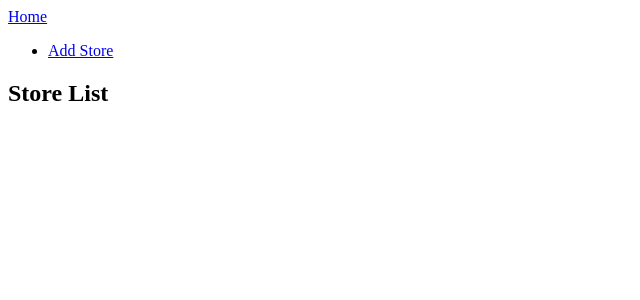
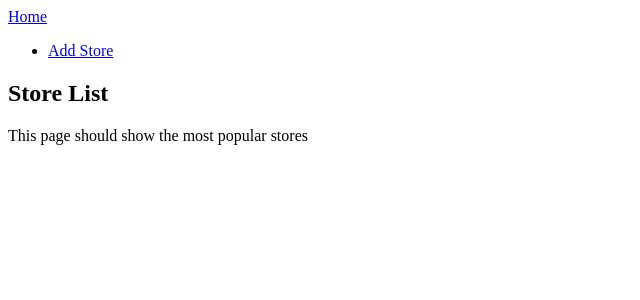
Before and after one commit to nialldbarber/roast-me, a React app in the folder frontend/: page / in a window 1280 px wide. Shown: the top 300 px of the page, without its empty margins (0-640 px from the left). Built offline with nearby package versions, Linux system fonts and the light colour scheme; the HTML template or start-up script is replaced by a standard one.

Commit message:
Updated readme for backend

```diff
--- a/frontend/src/components/store-list.js
+++ b/frontend/src/components/store-list.js
@@ -4,6 +4,7 @@ export default function StoreList() {
   return (
     <div>
       <h2>Store List</h2>
+      <p>This page should show the most popular stores</p>
     </div>
   );
 }
```
Also changed, not shown: 1 other file (tests, documents, lock files or other folders).
